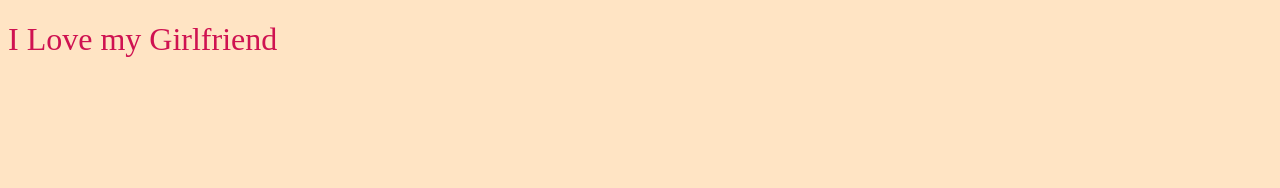
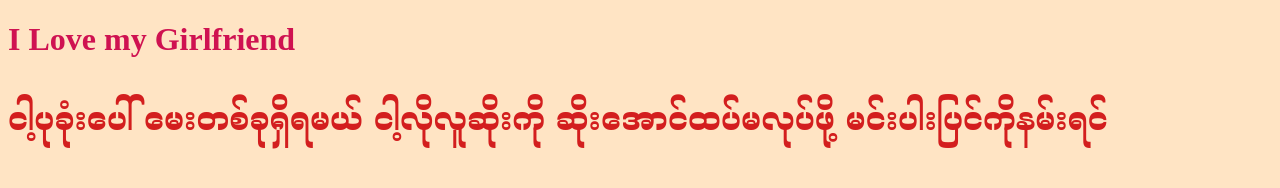
Before and after one commit to wyMinLwin/Git-Testing, a plain HTML site: page index.html in a window 1280 px wide. Drawn offline with Linux system fonts and the light colour scheme.

Commit message:
git-testing v3

```diff
--- a/CSS/style.css
+++ b/CSS/style.css
@@ -1,3 +1,5 @@
+@import url('https://fonts.googleapis.com/css2?family=Comic+Neue:wght@700&family=Noto+Serif+Myanmar:wght@900&display=swap');
+
 body{
     background-color: bisque;
 }
@@ -5,6 +7,13 @@ body{
 h1{
     font-family: 'Times New Roman', Times, serif;
     font-size: 2em;
-    font-weight: 500;
+    font-weight: 700;
     color: rgb(207, 18, 81);
 }
+
+p{
+    font-family: 'Noto Serif Myanmar', serif;
+    font-size: 2em;
+    font-weight: 300;
+    color: rgb(211, 30, 30);
+}
--- a/index.html
+++ b/index.html
@@ -9,6 +9,8 @@
 </head>
 <body>
     <h1>I Love my Girlfriend</h1>
+    <p>ငါ့ပုခုံးပေါ် မေးတစ်ခုရှိရမယ်
+        ငါ့လိုလူဆိုးကို ဆိုးအောင်ထပ်မလုပ်ဖို့ မင်းပါးပြင်ကိုနမ်းရင်</p>
     <script src="./JS/script.js"></script>
 </body>
 </html>
```
